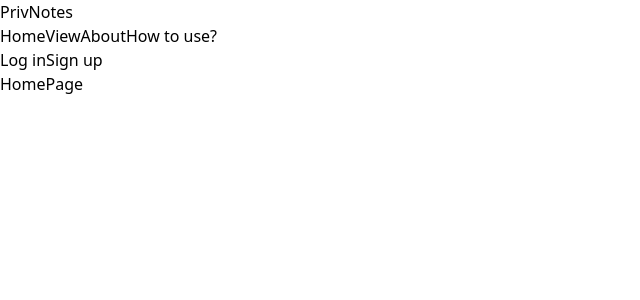
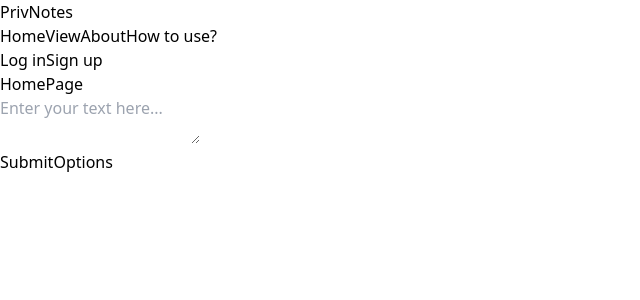
Before and after one commit to AdityaRajput17/privnote-plus, a React (Vite) app in the folder frontend/: page /home in a window 1280 px wide. Shown: the top 300 px of the page, without its empty margins (0-640 px from the left). Built offline with nearby package versions, Linux system fonts and the light colour scheme; no server answers.

Commit message:
make noteCreator component

```diff
--- /dev/null
+++ b/frontend/src/components/NoteCreator.jsx
@@ -0,0 +1,43 @@
+import React from 'react'
+import { useState } from 'react'
+import NoteCreatorOptions from './NoteCreatorOptions'
+const NoteCreator = () => {
+
+    const [showOptions,setShowOptions]=useState(false)
+    const [noteData,setNoteData]=useState({
+      note :"",
+      optionData:{
+        password: "",
+        cpassword: "",
+        expiry: "after",
+        DontWarn: false,
+    }
+    })
+
+    const setOptions=()=>{
+        setShowOptions(!showOptions);
+    }
+
+    const getData=(optionData)=>{
+        setNoteData({...noteData, optionData})
+    }
+
+  return (
+    <div className='flex flex-col w-[70%]'>
+      <textarea className="w-[100%] border border-gray-400 rounded-md px-3 py-2"
+        placeholder='Enter your text here...'
+        onChange={(e)=>{setNoteData({...noteData ,note: e.target.value})}}
+      />
+
+      <div className='flex justify-between'>
+        <button className='border border-black w-24 my-2'>Submit</button>
+        <button className='border border-black w-24 my-2'
+        onClick={setOptions}
+        >Options</button>
+      </div>
+      {showOptions && <NoteCreatorOptions getData={getData}/>}
+    </div>
+  )
+}
+
+export default NoteCreator
--- /dev/null
+++ b/frontend/src/components/NoteCreatorOptions.jsx
@@ -0,0 +1,46 @@
+import React,{useEffect, useState} from 'react'
+
+const NoteCreatorOptions = ({getData}) => {
+    const [optionData,setOptionData]=useState({
+        password: "",
+        cpassword: "",
+        expiry: "after",
+        DontWarn: false,
+    })
+
+    //sending data to NoteCreator component whenever there is change in optionData
+    useEffect(()=>{
+        getData(optionData)
+    },[optionData])
+
+  return (
+      <div className='flex flex-col gap-5'>
+
+        <div className='flex gap-5'>
+          <input className="border border-gray-400 rounded-md px-2 py-1"
+          placeholder='Password' value={optionData.password} onChange={(e)=>{setOptionData({...optionData ,password: e.target.value})}}></input>
+          <input className="border border-gray-400 rounded-md px-2 py-1"
+          placeholder='Confirm password' value={optionData.cpassword} onChange={(e)=>{setOptionData({...optionData ,cpassword: e.target.value})}}></input>
+        </div>
+
+        <div className='flex gap-5'>
+          <label>Note self-destructs after:</label>
+          <select onChange={(e)=>{setOptionData({...optionData ,expiry: e.target.value})}}>
+            <option value="after">after reading it</option>
+            <option value="1h">1 hour from now</option>
+            <option value="24h">24 hour from now</option>
+            <option value="7d">7 days from now</option>
+            <option value="30d">30 days from now</option>
+          </select>
+        </div>
+
+        <div className="flex gap-5">
+            <input type="checkbox" onChange={(e)=>{setOptionData({...optionData ,DontWarn: e.target.checked})}}/>
+            <p>Do not warn before showing and destroying the note</p>
+        </div>
+
+      </div>
+  )
+}
+
+export default NoteCreatorOptions
--- a/frontend/src/pages/Homepage.jsx
+++ b/frontend/src/pages/Homepage.jsx
@@ -1,14 +1,15 @@
 import { UserContext } from "../context/userContext"
 import { useContext, useEffect, useState } from "react"
-
+import NoteCreator from "../components/NoteCreator"
 const Homepage = () => {
-  const {user} =useContext(UserContext)
+  const {user} = useContext(UserContext)
 
   return (
-    <>
+    <div className="h-screen w-screen flex flex-col">
       <h1>HomePage</h1>
       {!!user && <h1>{user.name}</h1>}
-    </>
+      <NoteCreator/>
+    </div>
   )
 }
 
```
Also changed, not shown: 1 other file (tests, documents, lock files or other folders).
